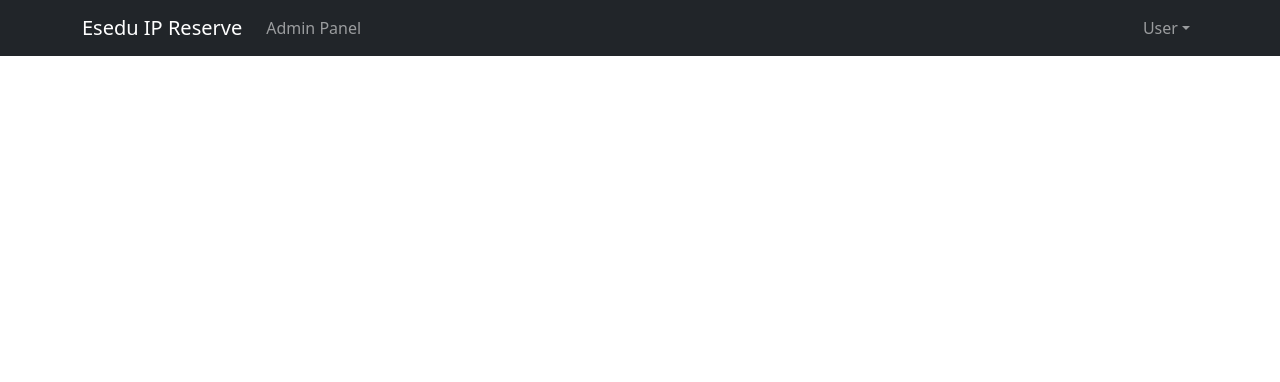
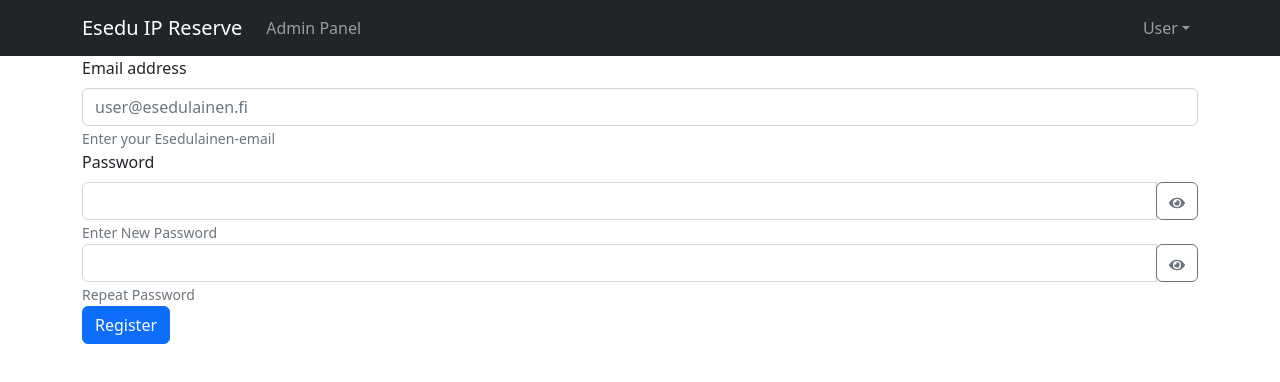
Before and after one commit to jkaart/ip-reservationapp-frontend, a React (Create React App) app: page /register in a window 1280 px wide. Shown: the top 382 px of the page. Built offline with nearby package versions, Linux system fonts and the light colour scheme.

Commit message:
added register page base

```diff
--- a/src/App.js
+++ b/src/App.js
@@ -5,6 +5,7 @@ import Reserve from "./Components/Reserve";
 import Navigation from "./Components/Navigation";
 import Admin from "./Components/Admin";
 import User from "./Components/User";
+import Register from "./Components/Register";
 import { Container } from "react-bootstrap";
 
 const App = () => {
@@ -17,6 +18,7 @@ const App = () => {
                     <Route path="/reserve" element={<Reserve />} />
                     <Route path="/admin" element={<Admin />} />
                     <Route path="/user" element={<User/>} />
+                    <Route path="/register" element={<Register/>} />
                 </Routes>
             </Container>
         </Router>
--- a/src/Components/Navigation.js
+++ b/src/Components/Navigation.js
@@ -22,7 +22,7 @@ function Navigation() {
                             <NavDropdown.Item as={Link} to="/">
                                 Log In
                             </NavDropdown.Item>
-                            <NavDropdown.Item>
+                            <NavDropdown.Item as={Link} to="/register">
                                 Register
                             </NavDropdown.Item>
                             <NavDropdown.Item as={Link} to="/user">
--- /dev/null
+++ b/src/Components/Register.js
@@ -0,0 +1,51 @@
+import React, { useState } from "react";
+import { useNavigate } from "react-router-dom";
+import { Button, Form } from 'react-bootstrap';
+import PasswordField from './PasswordField';
+
+const Register = () => {
+    const [username, setUsername] = useState("");
+    const [Pass1, setNewPass1] = useState('');
+    const [Pass2, setNewPass2] = useState('');
+    const navigate = useNavigate();
+
+    const handleSubmit = (event) => {
+        event.preventDefault();
+        // Simulate a successful login
+        navigate("/reserve");
+    };
+
+const handleNewPasswordCheck = () => {
+    if (Pass1 === Pass2) {
+        // Passwords match
+        console.log('Passwords match!');
+    } else {
+        // Passwords do not match
+        console.log('Passwords do not match!');
+    }
+};
+
+    return (
+        <Form>
+            <Form.Group>
+                <Form.Label>Email address</Form.Label>
+                <Form.Control type="email" placeholder="user@esedulainen.fi" />
+                <Form.Text className="text-muted">
+                    Enter your Esedulainen-email
+                </Form.Text>
+            </Form.Group>
+            <Form.Group>
+                <Form.Label>Password</Form.Label>
+                <PasswordField className="" id="Pass1" onChangeProp={setNewPass1} onBlurProp={handleNewPasswordCheck} />
+                <Form.Text className="mt-1">Enter New Password</Form.Text>
+                <PasswordField className="" id="Pass2" onChangeProp={setNewPass2} onBlurProp={handleNewPasswordCheck} />
+                <Form.Text>Repeat Password</Form.Text>
+            </Form.Group>
+            <Button variant="primary" type="submit">
+                Register
+            </Button>
+        </Form>
+    );
+};
+
+export default Register;
```
